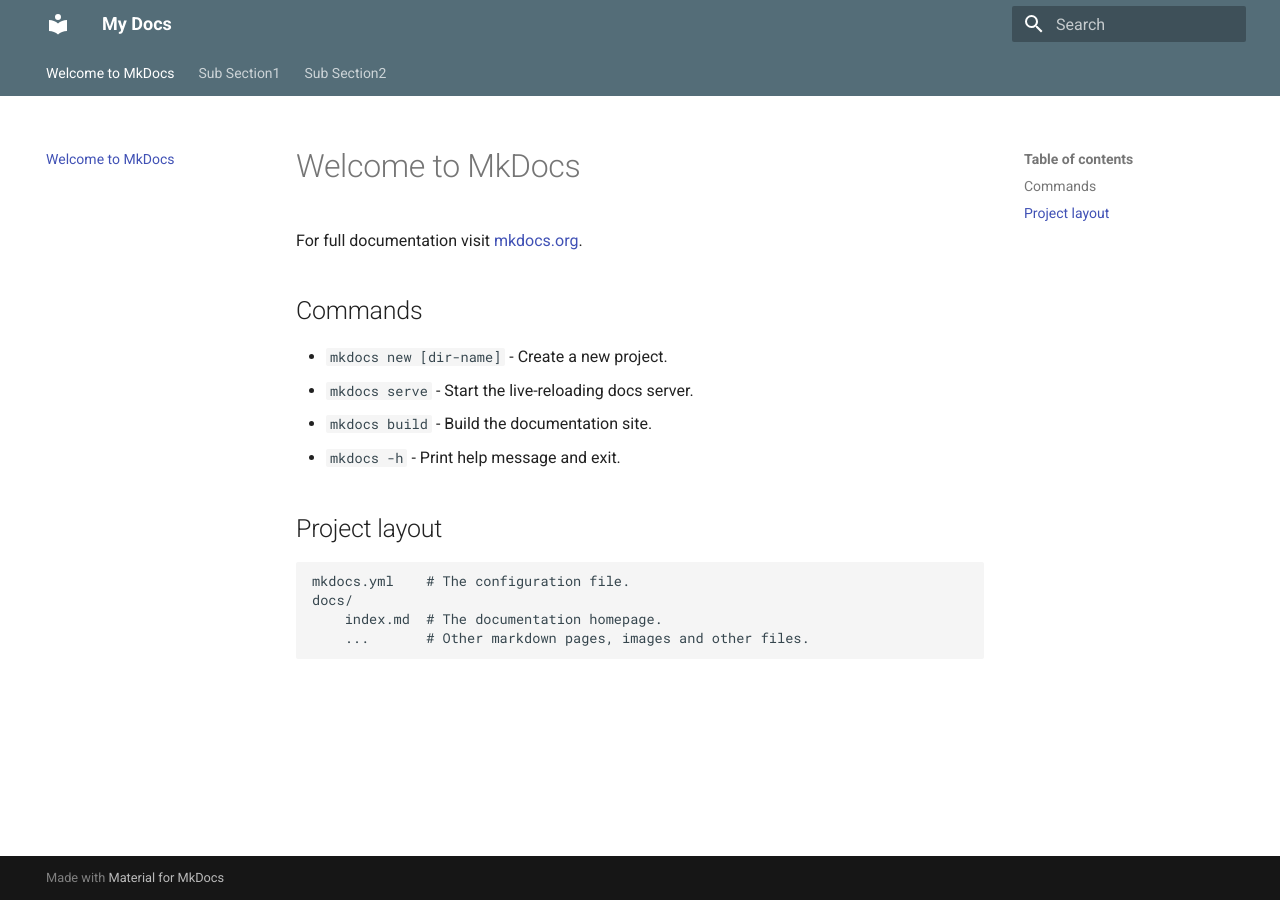
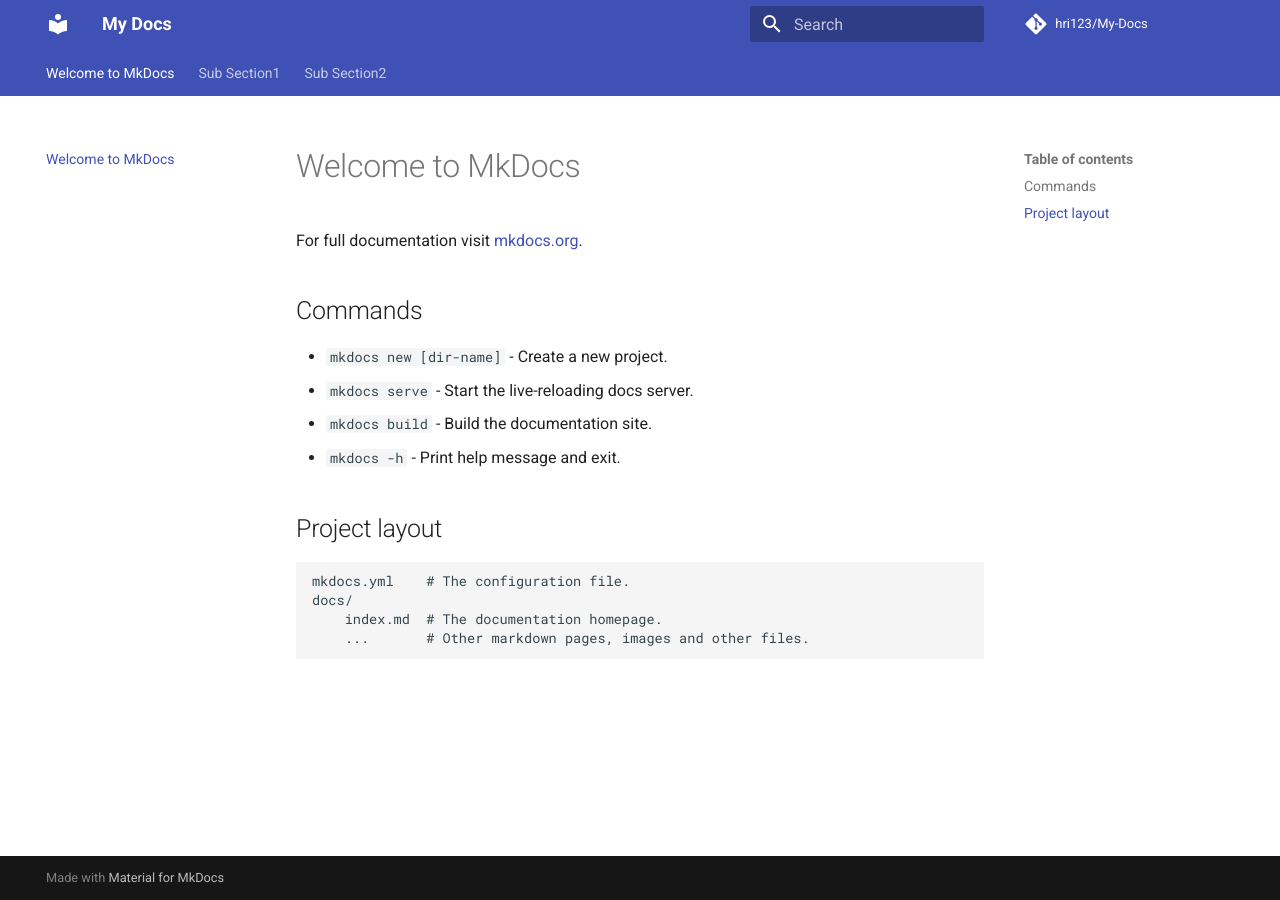
Before and after one commit to hri123/My-Docs, an MkDocs documentation site: the page built from docs/index.md, in a window 1280 px wide. Built offline with MkDocs 1.6.1 and Material for MkDocs 9.7.7, drawn with Linux system fonts in a browser that asks for light colours; comment, search, counter and statistics services are not loaded.

Commit message:
Update mkdocs.yml

```diff
--- a/mkdocs.yml
+++ b/mkdocs.yml
@@ -1,5 +1,15 @@
+# Project information
 site_name: My Docs
+site_url: https://hri123.github.io/My-Docs/
+site_author: Hrishikesh
+site_description: >-
+  My Notes / My Docs / My Information
 
+# Repository
+repo_name: hri123/My-Docs
+repo_url: https://github.com/hri123/My-Docs
+
+# Theme
 theme:
   features:
     - navigation.instant
@@ -8,5 +18,5 @@
   name: material
   palette:
     - scheme: default
-      primary: blue grey
-      accent: light blue
+      primary: indigo
+      accent: indigo
```
